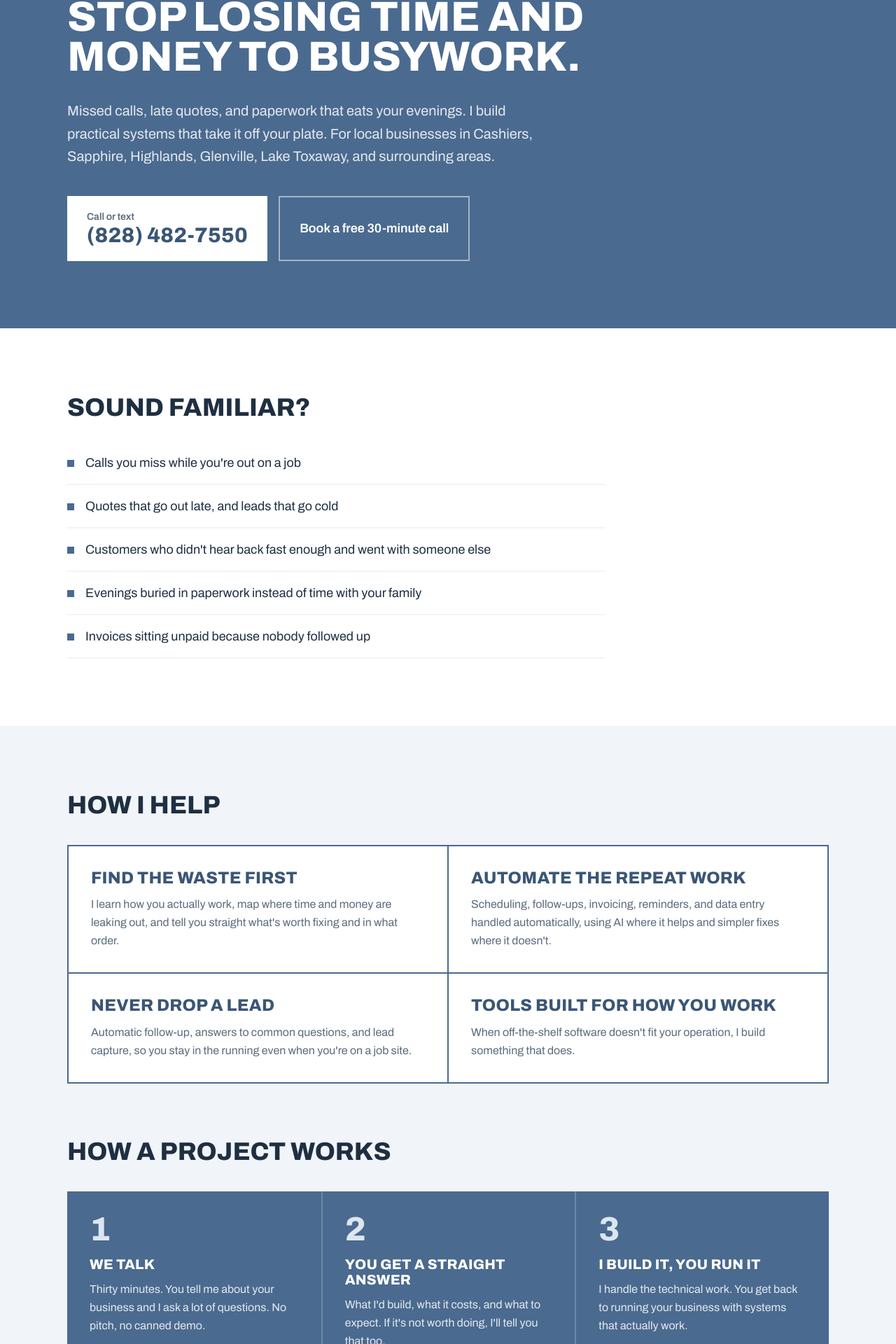
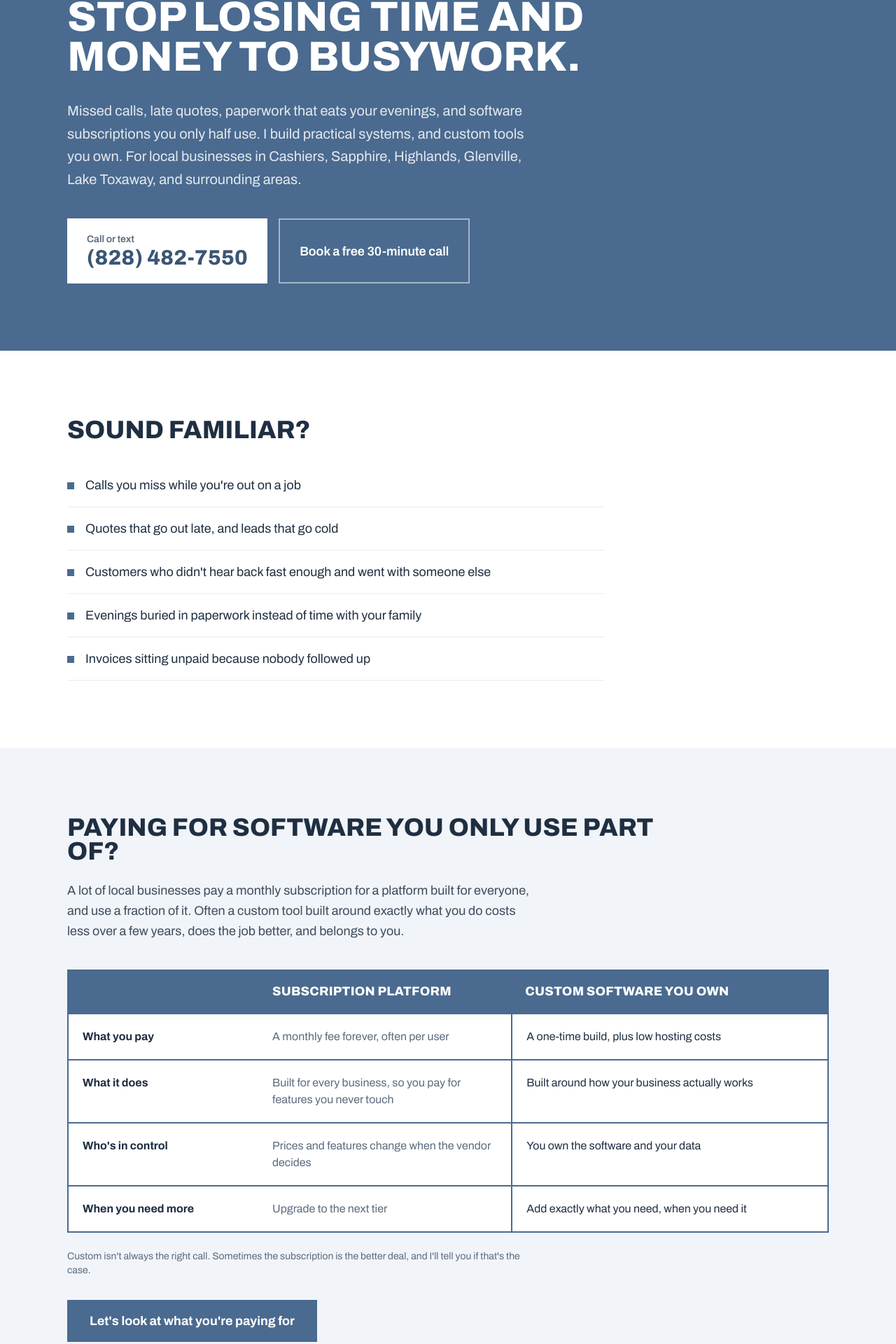
Before and after one commit to jayroman/jayroman-me, a Next.js app: page /business in a window 1280 px wide. Shown: the part 165-2085 px from the top of the page at 70% size. Built offline with nearby package versions, Linux system fonts and the light colour scheme.

Commit message:
Make business offering easier to find; add software-you-own positioning
Co-Authored-By: Claude Opus 5.5 <noreply@anthropic.com>
Claude-Session: https://claude.ai/code/session_01LuVYpYvqc61V5jx1RS17eQ

```diff
--- a/src/components/Business.tsx
+++ b/src/components/Business.tsx
@@ -23,8 +23,9 @@ const services = [
       "Automatic follow-up, answers to common questions, and lead capture, so you stay in the running even when you're on a job site.",
   },
   {
-    title: "Tools built for how you work",
-    description: "When off-the-shelf software doesn't fit your operation, I build something that does.",
+    title: "Software you own",
+    description:
+      "When a subscription platform doesn't fit, or costs too much for what you use, I build a tool around how you work. It's yours.",
   },
 ];
 
@@ -46,9 +47,8 @@ const steps = [
   },
 ];
 
-export default function Business() {
+export function BusinessPains() {
   return (
-    <>
       <section className="bg-paper py-20 sm:py-24">
         <div className="max-w-6xl mx-auto px-4 sm:px-6 lg:px-8">
           <h2 className="display text-3xl sm:text-4xl">Sound familiar?</h2>
@@ -62,8 +62,12 @@ export default function Business() {
           </ul>
         </div>
       </section>
+  );
+}
 
-      <section className="bg-mist py-20 sm:py-24">
+export default function Business() {
+  return (
+      <section className="bg-paper py-20 sm:py-24 border-t-2 border-mist">
         <div className="max-w-6xl mx-auto px-4 sm:px-6 lg:px-8">
           <h2 className="display text-3xl sm:text-4xl">How I help</h2>
           <div className="grid grid-cols-1 md:grid-cols-2 border-t-2 border-l-2 border-blue mt-10">
@@ -93,6 +97,5 @@ export default function Business() {
           </a>
         </div>
       </section>
-    </>
   );
 }
--- a/src/components/BusinessPage.tsx
+++ b/src/components/BusinessPage.tsx
@@ -1,6 +1,7 @@
 import Nav from "@/components/Nav";
 import PageHero from "@/components/PageHero";
-import Business from "@/components/Business";
+import Business, { BusinessPains } from "@/components/Business";
+import SoftwareYouOwn from "@/components/SoftwareYouOwn";
 import About from "@/components/About";
 import Contact from "@/components/Contact";
 import Footer from "@/components/Footer";
@@ -20,12 +21,15 @@ export default function BusinessPage() {
         title="Stop losing time and money to busywork."
         intro={
           <>
-            Missed calls, late quotes, and paperwork that eats your evenings. I build practical
-            systems that take it off your plate. For local businesses in {areaText}.
+            Missed calls, late quotes, paperwork that eats your evenings, and software subscriptions
+            you only half use. I build practical systems, and custom tools you own. For local
+            businesses in {areaText}.
           </>
         }
         messageLabel="Book a free 30-minute call"
       />
+      <BusinessPains />
+      <SoftwareYouOwn />
       <Business />
       <About focus="business" />
       <Contact defaultTopic="My business" />
--- /dev/null
+++ b/src/components/BusinessTeaser.tsx
@@ -0,0 +1,27 @@
+import Link from "next/link";
+import { paths } from "@/lib/site";
+
+export default function BusinessTeaser() {
+  return (
+    <section className="bg-ink text-paper py-16 sm:py-20">
+      <div className="max-w-6xl mx-auto px-4 sm:px-6 lg:px-8 grid grid-cols-1 lg:grid-cols-12 gap-8 items-end">
+        <div className="lg:col-span-8">
+          <h2 className="display text-2xl sm:text-4xl">Run a local business?</h2>
+          <p className="text-paper/85 text-lg leading-relaxed mt-5 max-w-2xl">
+            I also help businesses here stop losing time to busywork. And if you&apos;re paying every
+            month for a software platform you only use part of, I can build you a custom tool that
+            fits how you work, and that you own.
+          </p>
+        </div>
+        <div className="lg:col-span-4 lg:text-right">
+          <Link
+            href={paths.business}
+            className="inline-block bg-paper hover:bg-blue-light text-blue-dark font-bold text-lg px-8 py-4"
+          >
+            See business services
+          </Link>
+        </div>
+      </div>
+    </section>
+  );
+}
--- a/src/components/HomePage.tsx
+++ b/src/components/HomePage.tsx
@@ -2,9 +2,11 @@ import Nav from "@/components/Nav";
 import PageHero from "@/components/PageHero";
 import HomeTech from "@/components/HomeTech";
 import About from "@/components/About";
+import BusinessTeaser from "@/components/BusinessTeaser";
 import Contact from "@/components/Contact";
 import Footer from "@/components/Footer";
-import { areaText } from "@/lib/site";
+import Link from "next/link";
+import { areaText, paths } from "@/lib/site";
 
 export const homeMetadata = {
   title: "Jay Roman | Home Tech Help | Cashiers, Sapphire, Highlands NC",
@@ -24,8 +26,17 @@ export default function HomePage() {
             I&apos;m a full-time resident who comes to you and fixes it. Serving {areaText}.
           </>
         }
+        aside={
+          <>
+            Run a local business?{" "}
+            <Link href={paths.business} className="font-bold underline underline-offset-4 hover:text-blue-light">
+              See business services
+            </Link>
+          </>
+        }
       />
       <HomeTech />
+      <BusinessTeaser />
       <About focus="home" />
       <Contact defaultTopic="My home" />
       <Footer />
--- a/src/components/Nav.tsx
+++ b/src/components/Nav.tsx
@@ -12,8 +12,13 @@ export default function Nav({ current }: { current?: "home" | "business" }) {
           <Link href={paths.home} className={link(current === "home")}>
             Home tech
           </Link>
-          <Link href={paths.business} className={link(current === "business")}>
-            Business
+          <Link
+            href={paths.business}
+            className={`text-sm font-bold px-3 py-1.5 border-2 ${
+              current === "business" ? "bg-paper text-blue-dark border-paper" : "border-paper/70 hover:border-paper hover:bg-paper/10"
+            }`}
+          >
+            For businesses
           </Link>
           <a href={telHref(site.phone)} className="hidden sm:inline bg-paper hover:bg-blue-light text-blue-dark font-bold text-sm px-4 py-2">
             {site.phone}
--- a/src/components/PageHero.tsx
+++ b/src/components/PageHero.tsx
@@ -4,10 +4,12 @@ export default function PageHero({
   title,
   intro,
   messageLabel = "Send a message",
+  aside,
 }: {
   title: string;
   intro: React.ReactNode;
   messageLabel?: string;
+  aside?: React.ReactNode;
 }) {
   return (
     <header className="bg-blue text-paper">
@@ -26,6 +28,7 @@ export default function PageHero({
             {messageLabel}
           </a>
         </div>
+        {aside && <p className="mt-8 text-paper/90 text-lg">{aside}</p>}
       </div>
     </header>
   );
--- /dev/null
+++ b/src/components/SoftwareYouOwn.tsx
@@ -0,0 +1,71 @@
+const rows = [
+  {
+    topic: "What you pay",
+    rented: "A monthly fee forever, often per user",
+    owned: "A one-time build, plus low hosting costs",
+  },
+  {
+    topic: "What it does",
+    rented: "Built for every business, so you pay for features you never touch",
+    owned: "Built around how your business actually works",
+  },
+  {
+    topic: "Who's in control",
+    rented: "Prices and features change when the vendor decides",
+    owned: "You own the software and your data",
+  },
+  {
+    topic: "When you need more",
+    rented: "Upgrade to the next tier",
+    owned: "Add exactly what you need, when you need it",
+  },
+];
+
+export default function SoftwareYouOwn() {
+  return (
+    <section className="bg-mist py-20 sm:py-24">
+      <div className="max-w-6xl mx-auto px-4 sm:px-6 lg:px-8">
+        <h2 className="display text-3xl sm:text-4xl max-w-4xl">
+          Paying for software you only use part of?
+        </h2>
+        <p className="text-ink/85 text-lg leading-relaxed mt-6 max-w-2xl">
+          A lot of local businesses pay a monthly subscription for a platform built for everyone,
+          and use a fraction of it. Often a custom tool built around exactly what you do costs less
+          over a few years, does the job better, and belongs to you.
+        </p>
+
+        <div className="mt-10 border-2 border-blue bg-paper">
+          <div className="hidden md:grid grid-cols-12 bg-blue text-paper">
+            <div className="col-span-3 p-5" />
+            <div className="col-span-4 p-5 display-sm text-lg">Subscription platform</div>
+            <div className="col-span-5 p-5 display-sm text-lg">Custom software you own</div>
+          </div>
+          {rows.map((r) => (
+            <div key={r.topic} className="grid grid-cols-1 md:grid-cols-12 border-t-2 border-blue first:border-t-0 md:first:border-t-2">
+              <div className="md:col-span-3 p-5 font-bold bg-blue-light md:bg-transparent">{r.topic}</div>
+              <div className="md:col-span-4 p-5 text-slate">
+                <span className="md:hidden block text-xs font-bold text-ink mb-1">Subscription platform</span>
+                {r.rented}
+              </div>
+              <div className="md:col-span-5 p-5 md:border-l-2 border-blue">
+                <span className="md:hidden block text-xs font-bold text-blue-dark mb-1">Custom software you own</span>
+                {r.owned}
+              </div>
+            </div>
+          ))}
+        </div>
+
+        <p className="text-slate text-sm mt-6 max-w-2xl">
+          Custom isn&apos;t always the right call. Sometimes the subscription is the better deal, and
+          I&apos;ll tell you if that&apos;s the case.
+        </p>
+        <a
+          href="#contact"
+          className="inline-block mt-8 bg-blue hover:bg-blue-dark text-paper font-bold text-lg px-8 py-4"
+        >
+          Let&apos;s look at what you&apos;re paying for
+        </a>
+      </div>
+    </section>
+  );
+}
```
